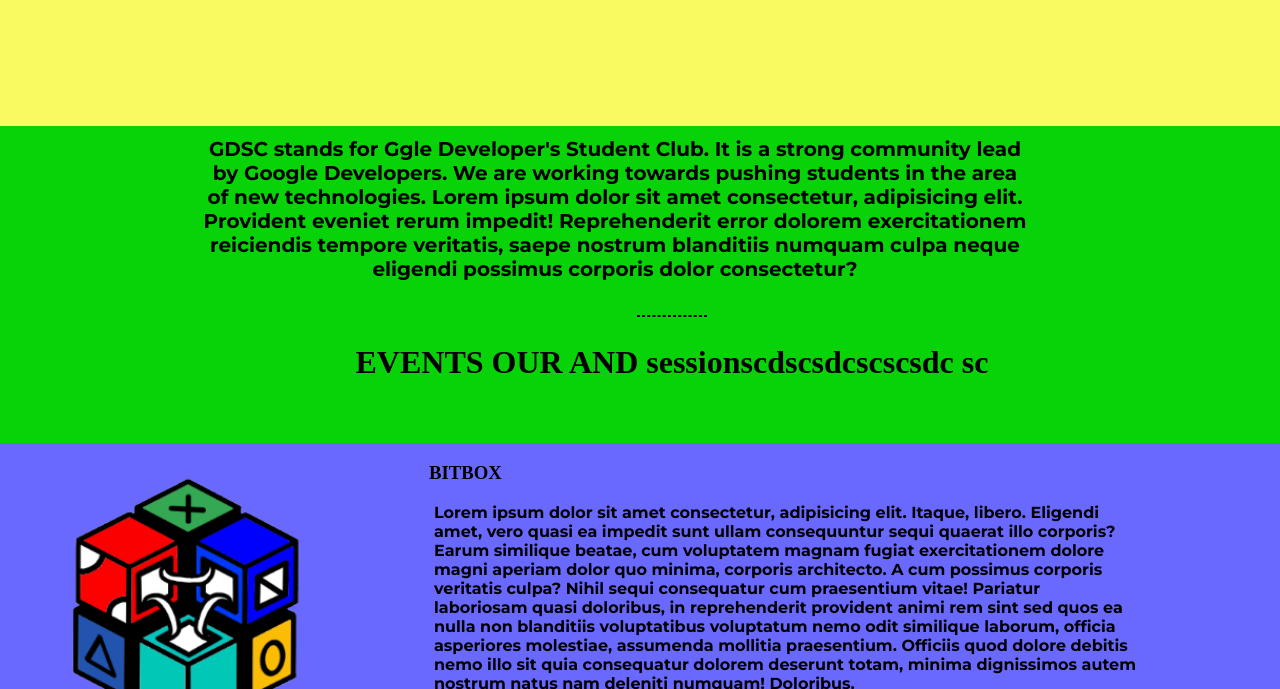
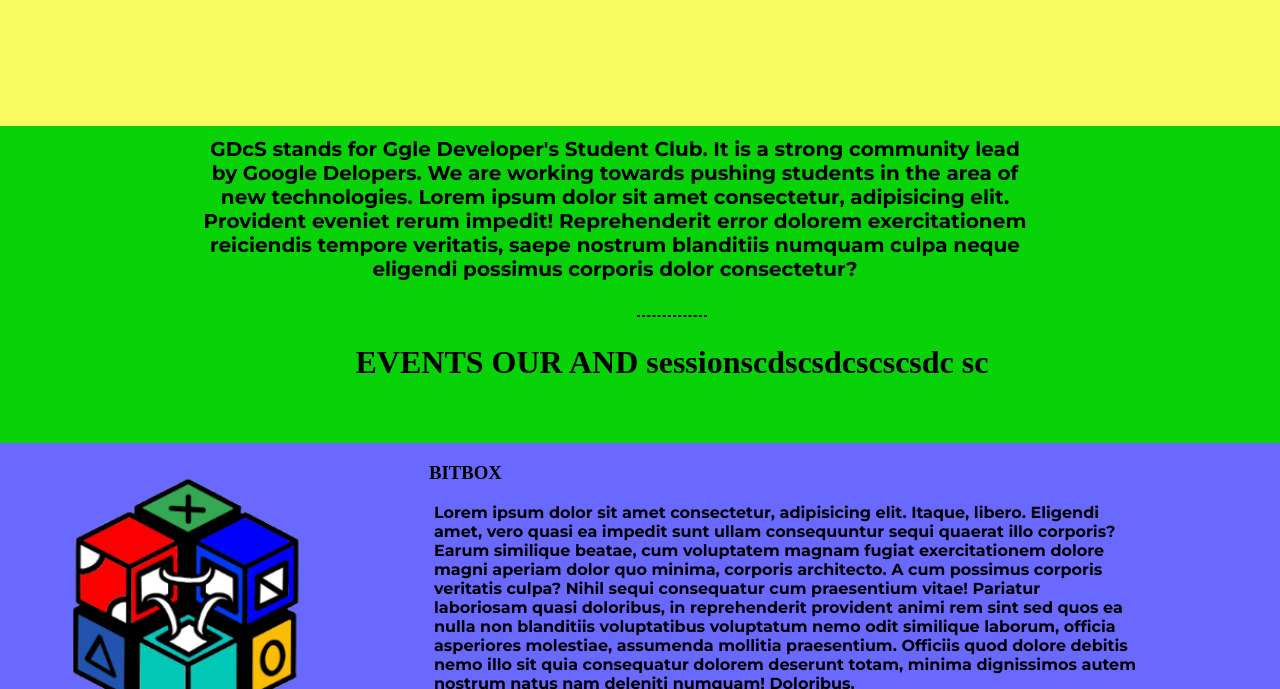
Before and after one commit to dsc-jiit-128/Hacktober_Website_22, a plain HTML site: page index.html in a window 1280 px wide. Shown: the part 1060-1749 px from the top of the page. Drawn offline with Linux system fonts and the light colour scheme.

Commit message:
Added issues in index.html

```diff
--- a/index.html
+++ b/index.html
@@ -23,8 +23,8 @@
     <img class="pic2" src="unnamed-removebg-preview (1).png" alt="">
     <hr>
     <div class="events" style="background-color: rgb(8, 210, 8);">
-        <p class="gdsc">GDSC stands for Ggle Developer's Student Club. It is a strong community lead by Google
-            Developers. We are working towards pushing students in the area of new technologies. Lorem ipsum dolor sit
+        <p class="gdsc">GDcS stands for Ggle Developer's Student Club. It is a strong community lead by Google
+            Delopers. We are working towards pushing students in the area of new technologies. Lorem ipsum dolor sit
             amet consectetur, adipisicing elit. Provident eveniet rerum impedit! Reprehenderit error dolorem
             exercitationem reiciendis tempore veritatis, saepe nostrum blanditiis numquam culpa neque eligendi possimus
             corporis dolor consectetur? </p>
@@ -77,7 +77,7 @@
             <label><b>PHONE NO. :- </b></label>
             <input type="number"><br><br><br>
             <label><b>ANY MESSAGE :- </b></label><br><br>
-            <textarea name="" id="" cols="30" rows="20"
+            <textarea name="" id="" cols="30" rows="10"
                 style="margin-left: -332px;">write your message</textarea><br><br><br>
             <input type="submit">
         </form>
```
